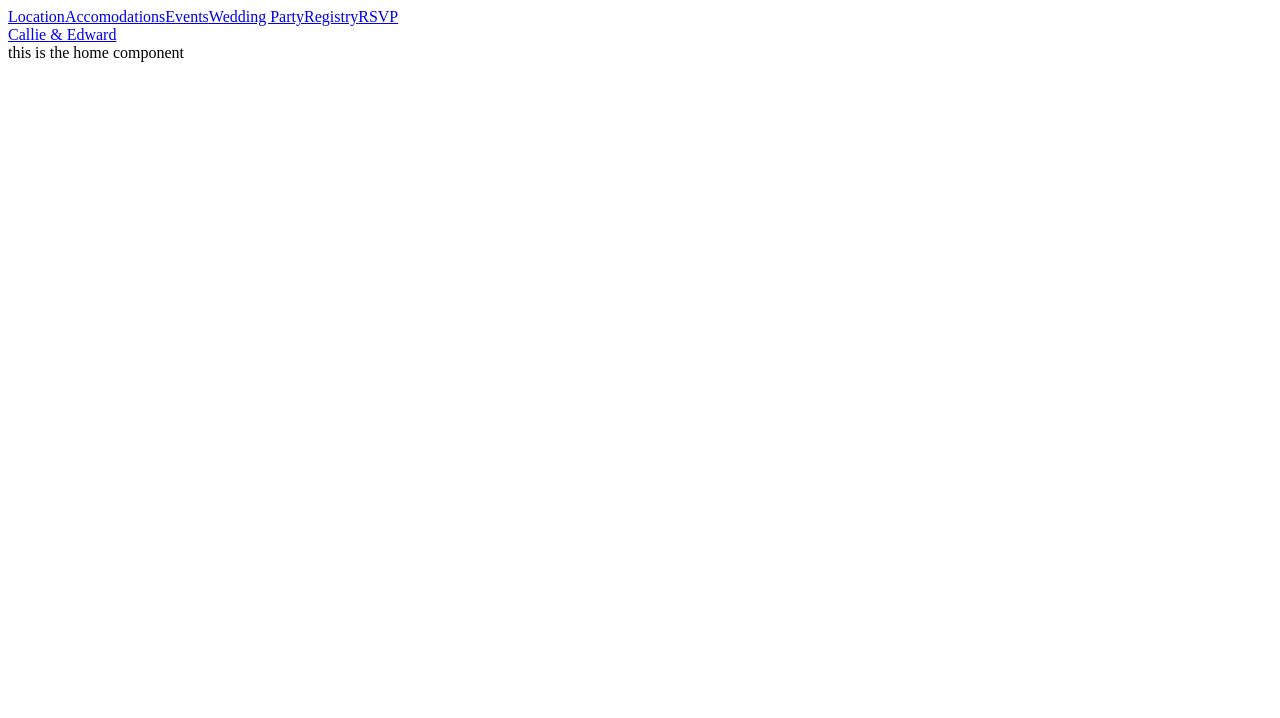
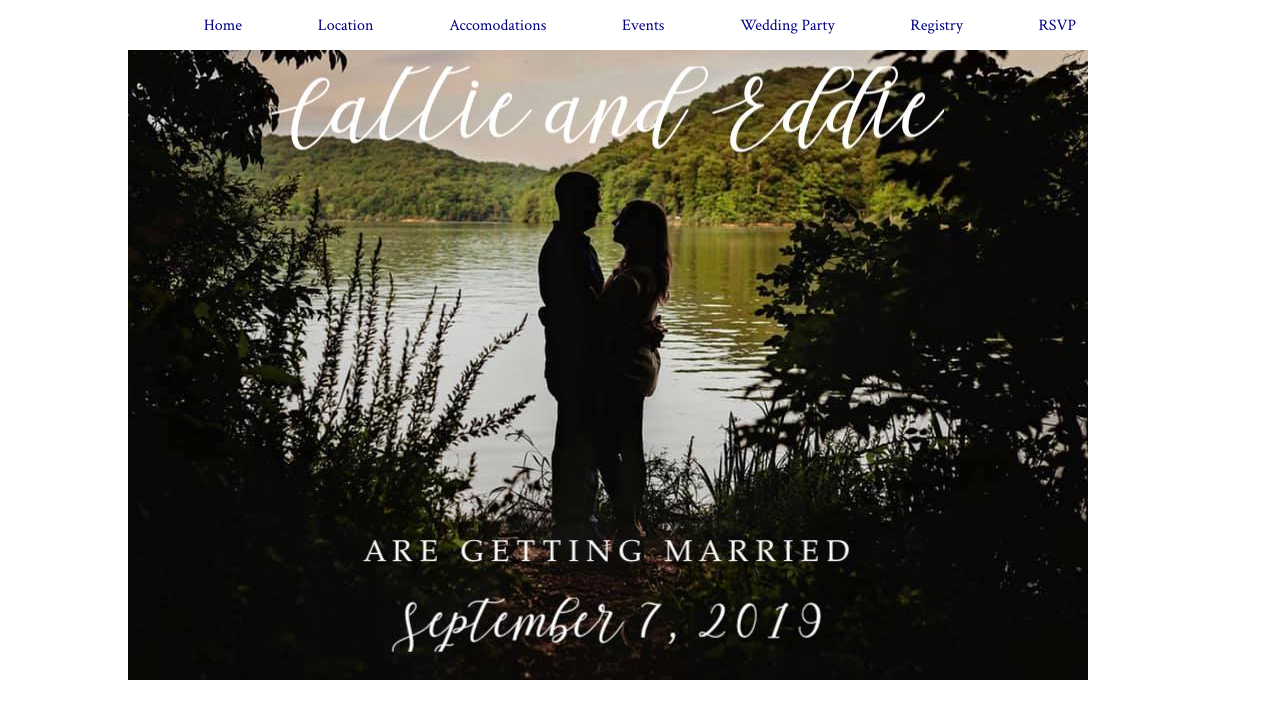
Before and after one commit to saraweggs/HumphreysWedding, a React (Create React App) app in the folder wedding_website_frontend/: page / in a window 1280 px wide. Shown: the top 718 px of the page. Built offline with nearby package versions, Linux system fonts and the light colour scheme; no server answers.

Commit message:
set up each component with nav bar

```diff
--- a/wedding_website_frontend/public/index.html
+++ b/wedding_website_frontend/public/index.html
@@ -4,6 +4,7 @@
     <meta charset="utf-8" />
     <link rel="shortcut icon" href="%PUBLIC_URL%/favicon.ico" />
     <link href="https://fonts.googleapis.com/css?family=Alex+Brush|Open+Sans&display=swap" rel="stylesheet">
+    <link href="https://fonts.googleapis.com/css?family=Crimson+Text&display=swap" rel="stylesheet">
     <meta name="viewport" content="width=device-width, initial-scale=1" />
     <meta name="theme-color" content="#000000" />
     <!--
--- a/wedding_website_frontend/src/App.js
+++ b/wedding_website_frontend/src/App.js
@@ -38,27 +38,28 @@ class App extends Component {
           <div>
             <nav>
               <span>
-                <Link to="/location/">Location</Link>
+                <Link to="/" className="nav">Home</Link>
               </span>
               <span>
-                <Link to="/accomodations/">Accomodations</Link>
+                <Link to="/location/" className="nav">Location</Link>
               </span>
               <span>
-                <Link to="/events/">Events</Link>
+                <Link to="/accomodations/" className="nav">Accomodations</Link>
               </span>
               <span>
-                <Link to="/wedding-party/">Wedding Party</Link>
+                <Link to="/events/" className="nav">Events</Link>
               </span>
               <span>
-                <Link to="/registry/">Registry</Link>
+                <Link to="/wedding-party/" className="nav">Wedding Party</Link>
               </span>
               <span>
-                <Link to="/rsvp/">RSVP</Link>
+                <Link to="/registry/" className="nav">Registry</Link>
+              </span>
+              <span>
+                <Link to="/rsvp/" className="nav">RSVP</Link>
               </span>
             </nav>
-            <header>
-            <Link to="/">Callie & Edward</Link>
-            </header>
+
             <Route path="/" exact component={Home} />
             <Route path="/location/" component={Location} />
             <Route path="/accomodations/" component={Accomodations} />
--- a/wedding_website_frontend/src/components/Accomodations.js
+++ b/wedding_website_frontend/src/components/Accomodations.js
@@ -3,9 +3,24 @@ import React, { Component } from 'react'
 class Accomodations extends Component {
   render() {
     return (
-        <div className="accomodations">
-          this is the accomodations component
+      <React.Fragment>
+          <header className="accomodations-header">
+            <img src="./images/lake.jpg" />
+          </header>
+          <div className="accomodations">
+          <h1>Rest your head</h1>
+          <span>For your convenience, a preferred rate is available the weekend of our wedding,</span>
+          <span>September 6th - September 8th, 2019.</span>
+          <div className="hotel-info">
+            <div className="hotel-name">Charleston Marriott Town Center</div>
+            <span>200 Lee St E, Charleston, WV 25301, USA</span>< br/>
+            <span>304-345-6500</span>< br/>
+            <span>Rate: $109.00</span>< br/>
+            <span>Must book by August 16th, 2019 for Room Rate</span>< br/>
+            <button>Book a Room</button>
+          </div>
         </div>
+        </React.Fragment>
     )
   }
 }
--- a/wedding_website_frontend/src/components/Home.js
+++ b/wedding_website_frontend/src/components/Home.js
@@ -4,7 +4,8 @@ class Home extends Component {
   render() {
     return (
         <div className="home">
-          this is the home component
+          <header className="home-header">
+          </header>
         </div>
     )
   }
--- a/wedding_website_frontend/src/index.css
+++ b/wedding_website_frontend/src/index.css
@@ -1,4 +1,84 @@
-h1 {
+/****************************/
+/*          Body            */
+/****************************/
+
+body {
+  max-width: 80%;
+  margin: auto;
+}
+
+/****************************/
+/*   Header and Navigation  */
+/****************************/
+
+nav {
+  display: flex;
+  flex-direction: row;
+  justify-content: space-evenly;
+  align-items: center;
+  width: 100%;
+  height: 50px;
+  text-decoration: none;
+  font-family: 'Crimson Text', serif;
+}
+
+.nav {
+  text-decoration: none;
+  color: navy;
+}
+
+.nav:hover {
+  color: #9DCEAA;
+}
+
+/****************************/
+/*      Home Component      */
+/****************************/
+
+.home {
+  font-family: 'Crimson Text', serif;
+  display: flex;
+  justify-content: center;
+}
+
+.home-header {
   font-family: 'Alex Brush', cursive;
   font-size: 100px;
+  height: 630px;
+  width: 100%;
+  background-image: url('images/lake.jpg');
+  background-repeat: no-repeat;
 }
+
+/****************************/
+/*  Accomodations Component */
+/****************************/
+
+.accomodations-header {
+  display: flex;
+  align-content: center;
+  height: 630px;
+  width: 100%;
+  background-image: url('images/header_pic.jpg');
+  background-repeat: no-repeat;
+}
+
+.accomodations {
+  display: flex;
+  flex-direction: column;
+  justify-content: center;
+  font-family: 'Crimson Text', serif;
+}
+
+button {
+  padding: 10px;
+  font-family: 'Crimson Text', serif;
+  font-size: 15px;
+  background-color: #9DCEAA;
+  color: white;
+}
+
+button:hover {
+  background-color: white;
+  color: navy;
+}
```
Also changed, not shown: wedding_website_frontend/src/images/header_pic.jpg (added), wedding_website_frontend/src/images/lake.jpg (added).
